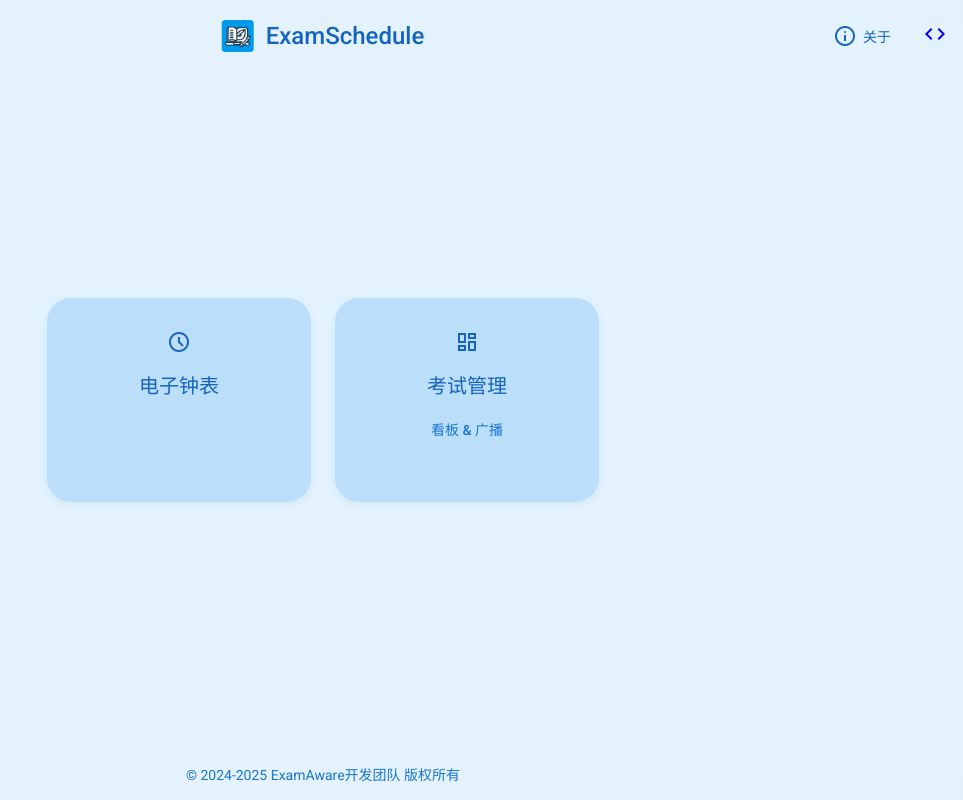
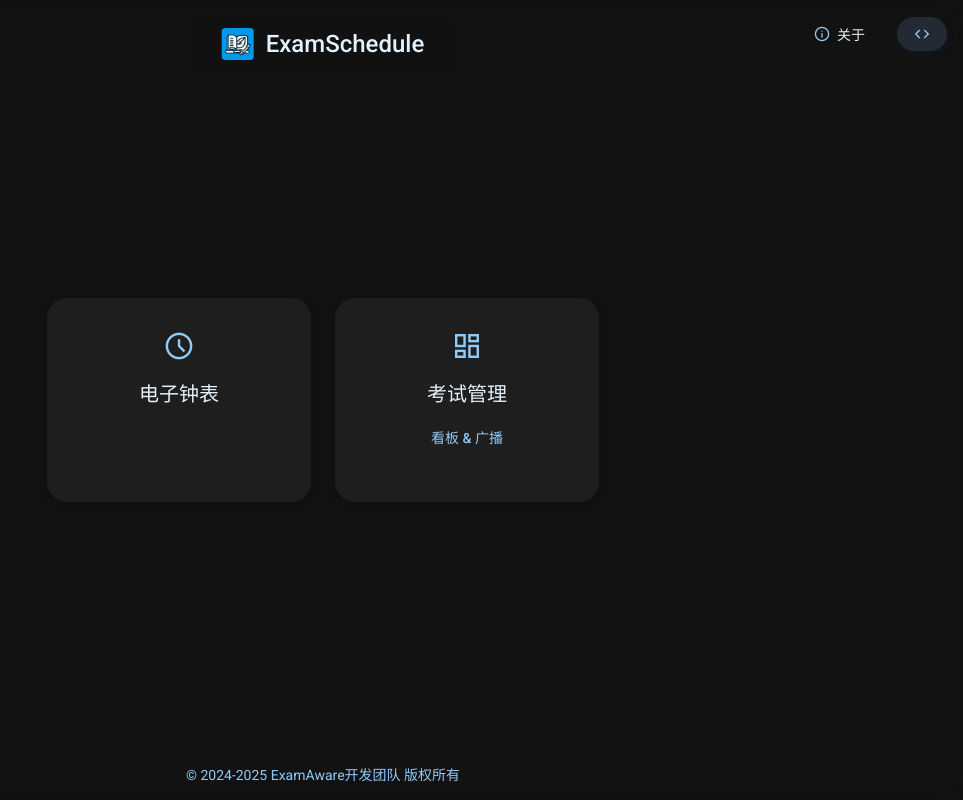
Before and after one commit to wuxiangshi/ExamSchedule, a plain HTML site: page index.html in a window 1280 px wide. Shown: the whole page, without its empty margins (317-1280 px from the left). Drawn offline with nearby package versions, Linux system fonts and the light colour scheme; a web font is replaced by a local one.

Commit message:
style: 黑+蓝色（疑似效果很好？）

```diff
--- a/index.html
+++ b/index.html
@@ -12,14 +12,14 @@
     <link href="https://fonts.googleapis.com/css2?family=Material+Symbols+Outlined" rel="stylesheet">
     <style>
         body {
-            background: #e3f2fd;
+            background: #121212;
             display: flex;
             justify-content: center;
             align-items: center;
             height: 100vh;
             margin: 0;
             font-family: 'Google Sans', 'Roboto', sans-serif;
-            color: #1565c0;
+            color: #e3f2fd;
             backdrop-filter: blur(10px);
         }
 
@@ -40,14 +40,14 @@
         }
 
         ul a {
-            color: #1565c0;
+            color: #e3f2fd;
             text-decoration: none;
             font-size: 20px;
             font-weight: 500;
             padding: 32px;
-            border-radius: 24px;
-            background-color: #bbdefb;
-            transition: all 0.3s ease;
+            border-radius: 20px;
+            background-color: #1e1e1e;
+            transition: all 0.3s cubic-bezier(.4, 0, .2, 1);
             display: flex;
             flex-direction: column;
             align-items: center;
@@ -56,19 +56,20 @@
             text-align: center;
             min-height: 140px;
             flex: 1;
-            box-shadow: 0 2px 8px rgba(25, 118, 210, 0.08);
+            box-shadow: 0 2px 8px rgba(0, 0, 0, 0.24);
         }
 
         ul a:hover {
-            background-color: #90caf9;
-            transform: translateY(-4px);
-            box-shadow: 0 8px 16px rgba(25, 118, 210, 0.18);
-            color: #0d47a1;
+            background-color: #232a34;
+            transform: translateY(-4px) scale(1.03);
+            box-shadow: 0 8px 24px rgba(25, 118, 210, 0.18);
+            color: #90caf9;
         }
 
-        ul .material-icons {
+        ul .material-icons,
+        ul .material-symbols-outlined {
             font-size: 32px;
-            color: #1976d2;
+            color: #90caf9;
         }
 
         @keyframes fadeInUp {
@@ -89,24 +90,39 @@
             width: 100%;
             text-align: center;
             font-size: 14px;
-            color: #1976d2;
+            color: #90caf9;
             animation: fadeInUp 1s ease-in-out;
         }
 
         .github-link {
             position: static;
+            background-color: #232a34;
+            padding: 8px 16px;
+            border-radius: 100px;
+            display: flex;
+            align-items: center;
+            gap: 6px;
+            color: #e3f2fd;
+            font-size: 14px;
+            text-decoration: none;
+            transition: background 0.2s, color 0.2s, box-shadow 0.2s;
+            box-shadow: 0 2px 8px rgba(25, 118, 210, 0.08);
         }
 
         .github-link:hover {
-            background-color: rgba(25, 118, 210, 0.08);
-            transform: none;
-            box-shadow: none;
+            background-color: #1976d2;
+            color: #fff;
+            box-shadow: 0 4px 16px rgba(25, 118, 210, 0.18);
         }
 
-        .github-link img {
-            width: 24px;
-            height: 24px;
-            filter: invert(0.2) sepia(1) saturate(5) hue-rotate(180deg);
+        .github-link .material-symbols-outlined {
+            font-size: 18px;
+            color: #90caf9;
+            transition: color 0.2s;
+        }
+
+        .github-link:hover .material-symbols-outlined {
+            color: #fff;
         }
 
         .project-title {
@@ -116,11 +132,15 @@
             transform: translateX(-50%);
             font-size: 24px;
             font-weight: 500;
-            color: #1565c0;
+            color: #e3f2fd;
             animation: fadeInUp 1s ease-in-out;
             display: flex;
             align-items: center;
             gap: 12px;
+            background: rgba(18, 18, 18, 0.85);
+            border-radius: 16px;
+            padding: 8px 24px;
+            box-shadow: 0 2px 8px rgba(0, 0, 0, 0.24);
         }
 
         .project-logo {
@@ -129,7 +149,8 @@
             object-fit: contain;
         }
 
-        .material-icons {
+        .material-icons,
+        .material-symbols-outlined {
             font-size: 20px;
         }
 
@@ -148,7 +169,7 @@
             border-radius: 100px;
             font-size: 14px;
             text-decoration: none;
-            color: #1565c0;
+            color: #e3f2fd;
             display: flex;
             align-items: center;
             gap: 6px;
@@ -156,18 +177,19 @@
         }
 
         .about-link:hover {
-            background-color: #bbdefb;
-            color: #0d47a1;
+            background-color: #232a34;
+            color: #90caf9;
         }
 
-        .about-link .material-icons {
+        .about-link .material-icons,
+        .about-link .material-symbols-outlined {
             font-size: 18px;
-            color: #1976d2;
+            color: #90caf9;
         }
 
         .subtitle {
             font-size: 14px;
-            color: #1976d2;
+            color: #90caf9;
             margin-top: 4px;
             width: 100%;
             text-align: center;
--- a/time/styles.css
+++ b/time/styles.css
@@ -3,8 +3,8 @@ body {
     font-family: 'Roboto', 'HarmonyOS Sans SC', sans-serif;
     margin: 0;
     padding: 20px;
-    background: #EAF6FF;
-    color: #0D47A1;
+    background: #121212;
+    color: #e3f2fd;
     display: flex;
     justify-content: center;
     align-items: center;
@@ -13,25 +13,25 @@ body {
 
 .container {
     text-align: center;
-    background: #F0F7FF;
+    background: #1e1e1e;
     padding: 48px;
-    border-radius: 28px;
-    box-shadow: 0 4px 8px rgba(0, 0, 0, 0.2);
+    border-radius: 24px;
+    box-shadow: 0 4px 16px rgba(0,0,0,0.32);
     animation: fadeIn 0.3s ease-in-out;
 }
 
 .time {
-    font-size: 160px;  /* 更新默认字号 */
+    font-size: 160px;
     margin: 0;
-    color: #1976D2;
+    color: #90caf9;
     font-weight: 400;
-    text-shadow: none;
+    text-shadow: 0 2px 8px rgba(25, 118, 210, 0.10);
 }
 
 .text {
     font-size: 1.8rem;
     margin-bottom: 32px;
-    color: #0D47A1;
+    color: #e3f2fd;
 }
 
 .controls {
@@ -48,19 +48,20 @@ body {
     border: none;
     border-radius: 20px;
     cursor: pointer;
-    transition: all 0.2s ease;
+    transition: all 0.2s cubic-bezier(.4,0,.2,1);
     font-size: 1rem;
     font-weight: 500;
-    background-color: #E3F2FD;
-    color: #0D47A1;
-    box-shadow: 0 1px 3px rgba(0, 0, 0, 0.3);
+    background-color: #232a34;
+    color: #e3f2fd;
+    box-shadow: 0 1px 3px rgba(0,0,0,0.32);
 }
 
 .btn:hover,
 #fontSelector:hover {
-    background-color: #90CAF9;
-    transform: translateY(-1px);
-    box-shadow: 0 2px 6px rgba(0, 0, 0, 0.4);
+    background-color: #1976d2;
+    color: #fff;
+    transform: translateY(-1px) scale(1.03);
+    box-shadow: 0 2px 6px rgba(25, 118, 210, 0.18);
 }
 
 #fontSelector {
@@ -68,12 +69,12 @@ body {
 }
 
 .btn.fullscreen {
-    background-color: #1976D2;
-    color: #FFFFFF;
+    background-color: #1976d2;
+    color: #fff;
 }
 
 .btn.fullscreen:hover {
-    background-color: #1565C0;
+    background-color: #1565c0;
 }
 
 /* 返回按钮样式 */
@@ -84,19 +85,20 @@ body {
     padding: 12px 24px; /* 内边距 */
     font-size: 1rem; /* 字体大小 */
     cursor: pointer; /* 鼠标悬停时显示为手型 */
-    background-color: #E3F2FD; /* 按钮背景颜色 */
-    color: #0D47A1; /* 按钮文字颜色 */
-    border: 1px solid #90CAF9; /* 按钮边框样式 */
+    background-color: #232a34; /* 按钮背景颜色 */
+    color: #e3f2fd; /* 按钮文字颜色 */
+    border: 1px solid #1976d2; /* 按钮边框样式 */
     border-radius: 20px; /* 按钮圆角大小 */
-    box-shadow: 0 1px 3px rgba(0, 0, 0, 0.3); /* 按钮阴影 */
-    transition: all 0.2s ease; /* 背景颜色和缩放的过渡效果 */
+    box-shadow: 0 1px 3px rgba(0,0,0,0.32); /* 按钮阴影 */
+    transition: all 0.2s cubic-bezier(.4,0,.2,1); /* 背景颜色和缩放的过渡效果 */
     z-index: 1001; /* 按钮层级 */
 }
 
 #return-btn:hover {
-    background-color: #90CAF9; /* 悬停时的背景颜色 */
-    transform: translateY(-1px); /* 悬停时向上移动 1px */
-    box-shadow: 0 2px 6px rgba(0, 0, 0, 0.4); /* 悬停时的阴影效果 */
+    background-color: #1976d2; /* 悬停时的背景颜色 */
+    color: #fff;
+    transform: translateY(-1px) scale(1.03); /* 悬停时向上移动 1px */
+    box-shadow: 0 2px 6px rgba(25, 118, 210, 0.18); /* 悬停时的阴影效果 */
 }
 
 /* 简化动画效果 */
@@ -121,9 +123,13 @@ body {
     width: 70px;
     text-align: center;
     padding: 12px 8px;
+    background: #181c1f;
+    color: #90caf9;
+    border: 1px solid #232a34;
+    border-radius: 12px;
 }
 
 .unit {
-    color: #1976D2;
+    color: #90caf9;
     font-size: 0.9rem;
 }
```
Also changed, not shown: about/index.html (+23 -20 lines), exam/index.html (+1 -1 lines).
